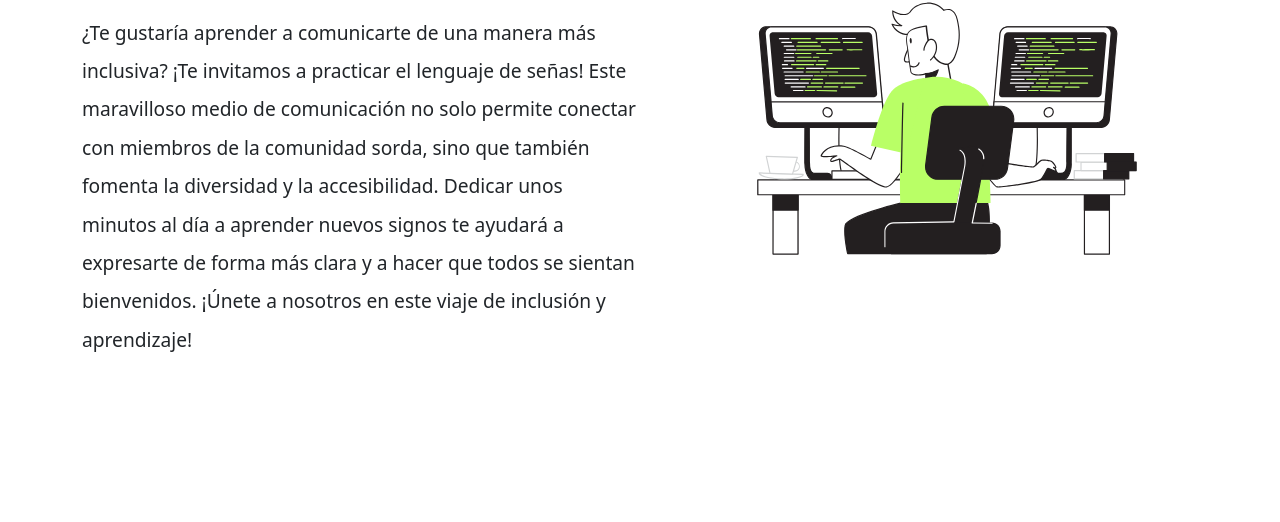
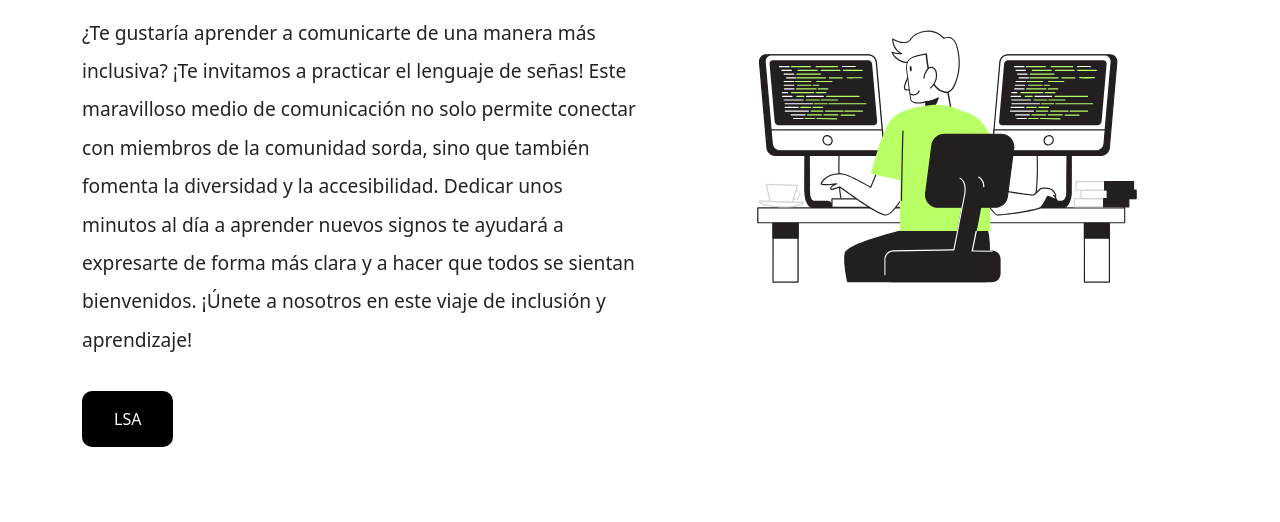
Before and after one commit to danitotdl/appCAA, a plain HTML site: page index.html in a window 1280 px wide. Shown: the part 278-800 px from the top of the page. Drawn offline with nearby package versions, Linux system fonts and the light colour scheme.

Commit message:
Update index.html

```diff
--- a/index.html
+++ b/index.html
@@ -63,6 +63,8 @@
                 <p class="hero__paragraph">
                     ¿Te gustaría aprender a comunicarte de una manera más inclusiva? ¡Te invitamos a practicar el lenguaje de señas! Este maravilloso medio de comunicación no solo permite conectar con miembros de la comunidad sorda, sino que también fomenta la diversidad y la accesibilidad. Dedicar unos minutos al día a aprender nuevos signos te ayudará a expresarte de forma más clara y a hacer que todos se sientan bienvenidos. ¡Únete a nosotros en este viaje de inclusión y aprendizaje!
                 </p>
+
+                <a href="#lsa" class="hero__cta">LSA</a>
 
             </section>
 
```
